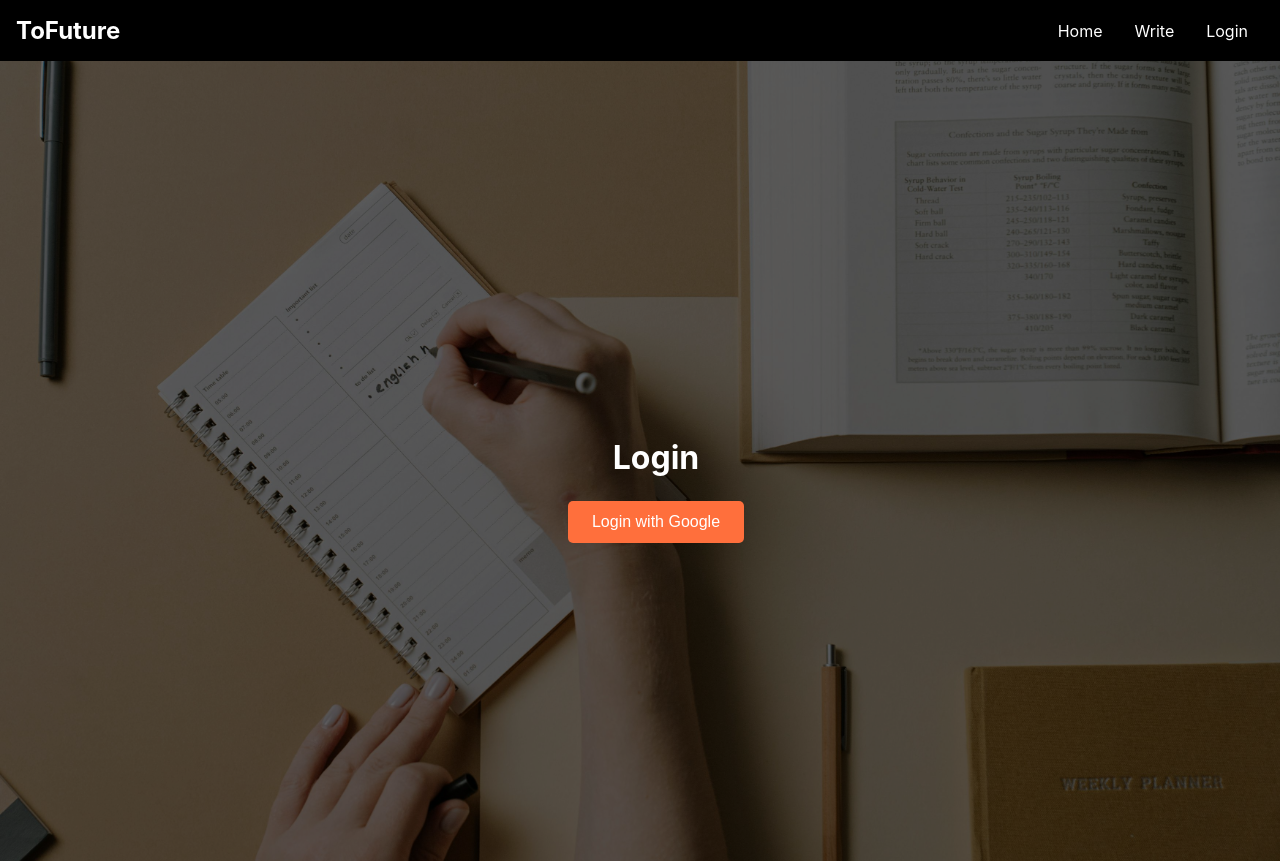
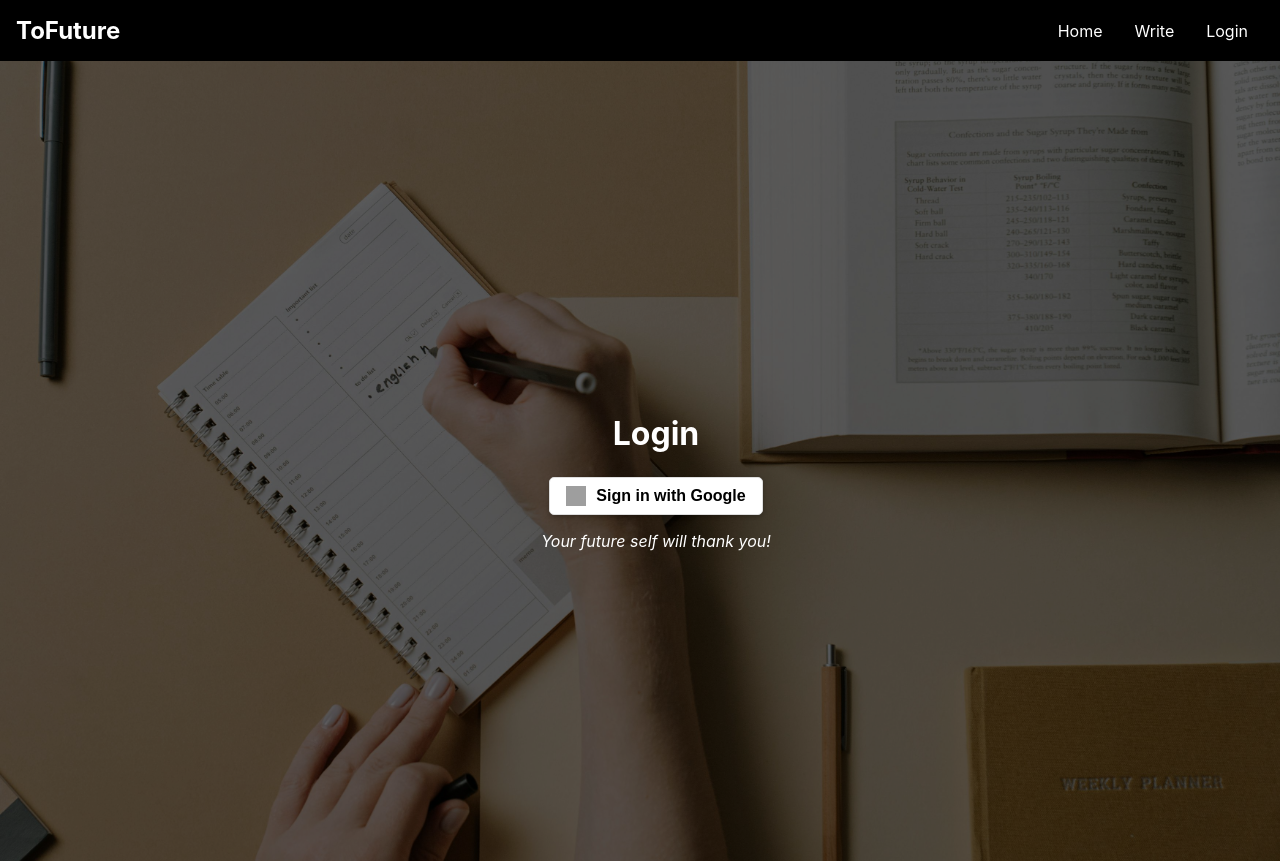
Before and after one commit to Abee04/timecapsule-new, a React (Create React App) app: page /login in a window 1280 px wide. Built offline with nearby package versions, Linux system fonts and the light colour scheme; no server answers; grey boxes are pictures that could not be loaded.

Commit message:
changes the UI of login

```diff
--- a/public/index.html
+++ b/public/index.html
@@ -2,42 +2,17 @@
 <html lang="en">
   <head>
     <meta charset="utf-8" />
-    <link rel="icon" href="%PUBLIC_URL%/favicon.ico" />
+    <link rel="icon" href="/favicon.ico" />
     <meta name="viewport" content="width=device-width, initial-scale=1" />
     <meta name="theme-color" content="#000000" />
-    <meta
-      name="description"
-      content="Web site created using create-react-app"
-    />
-    <link rel="apple-touch-icon" href="%PUBLIC_URL%/logo192.png" />
-    <!--
-      manifest.json provides metadata used when your web app is installed on a
-      user's mobile device or desktop. See https://developers.google.com/web/fundamentals/web-app-manifest/
-    -->
-    <link rel="manifest" href="%PUBLIC_URL%/manifest.json" />
-    <!--
-      Notice the use of %PUBLIC_URL% in the tags above.
-      It will be replaced with the URL of the `public` folder during the build.
-      Only files inside the `public` folder can be referenced from the HTML.
-
-      Unlike "/favicon.ico" or "favicon.ico", "%PUBLIC_URL%/favicon.ico" will
-      work correctly both with client-side routing and a non-root public URL.
-      Learn how to configure a non-root public URL by running `npm run build`.
-    -->
+    <meta name="description" content="Web site created using create-react-app" />
+    <link rel="apple-touch-icon" href="/logo192.png" />
+    <link rel="preload" href="/images/google-icon.png" as="image" />
+    <link rel="manifest" href="/manifest.json" />
     <title>React App</title>
   </head>
   <body>
     <noscript>You need to enable JavaScript to run this app.</noscript>
     <div id="root"></div>
-    <!--
-      This HTML file is a template.
-      If you open it directly in the browser, you will see an empty page.
-
-      You can add webfonts, meta tags, or analytics to this file.
-      The build step will place the bundled scripts into the <body> tag.
-
-      To begin the development, run `npm start` or `yarn start`.
-      To create a production bundle, use `npm run build` or `yarn build`.
-    -->
   </body>
 </html>
--- a/src/components/Home.js
+++ b/src/components/Home.js
@@ -9,9 +9,7 @@ const Home = ({ user }) => {
         <h1 style={styles.title}>Welcome to ToFuture</h1>
         <p style={styles.description}>
           Ready to time capsule your messages? <br />
-          Store them securely and send them into the future! <br />
-          Let your words travel through time. <br />
-          Start your journey with ToFuture today.
+          Let your words travel through time, start your journey with ToFuture today! <br />
         </p>
         {user ? (
           <h2 style={styles.user}>Hello, {user.displayName}!</h2>
--- a/src/components/Login.js
+++ b/src/components/Login.js
@@ -1,23 +1,46 @@
-import React from 'react';
+import React, { useState } from 'react';
 import { signInWithGoogle } from '../firebase';
 import { useNavigate } from 'react-router-dom';
-import timeImage from '../assets/time1.jpg'; // Path to your image
+import timeImage from '../assets/time1.jpg';
 
 const Login = () => {
+  const [isSigningIn, setIsSigningIn] = useState(false); // Track signing-in status
   const navigate = useNavigate();
 
   const handleLogin = async () => {
-    await signInWithGoogle();
-    navigate('/');
+    if (isSigningIn) return; // Prevent multiple clicks
+    setIsSigningIn(true);
+    try {
+      await signInWithGoogle();
+      navigate('/');
+    } catch (error) {
+      console.error("Login failed:", error);
+    } finally {
+      setIsSigningIn(false); // Re-enable the button
+    }
   };
 
   return (
     <div style={styles.pageContainer}>
       <div style={styles.overlay}>
         <h2 style={styles.heading}>Login</h2>
-        <button style={styles.button} onClick={handleLogin}>
-          Login with Google
+        <button
+          style={{
+            ...styles.googleButton,
+            cursor: isSigningIn ? 'not-allowed' : 'pointer',
+            opacity: isSigningIn ? 0.6 : 1, // Visual feedback for disabled button
+          }}
+          onClick={handleLogin}
+          disabled={isSigningIn}
+        >
+          <img
+            src="https://developers.google.com/identity/images/g-logo.png"
+            alt="Google logo"
+            style={styles.googleLogo}
+          />
+          <span style={styles.googleText}>Sign in with Google</span>
         </button>
+        <p style={styles.toFutureMeText}>Your future self will thank you!</p>
       </div>
     </div>
   );
@@ -56,15 +79,34 @@ const styles = {
     color: '#fff',
     marginBottom: '1.5rem',
   },
-  button: {
-    padding: '0.75rem 1.5rem',
+  googleButton: {
+    display: 'flex',
+    alignItems: 'center',
+    justifyContent: 'center',
+    background: '#fff',
+    color: '#000',
+    border: '1px solid #ddd',
+    borderRadius: '5px',
+    padding: '0.5rem 1rem',
+    cursor: 'pointer',
+    boxShadow: '0 2px 4px rgba(0, 0, 0, 0.2)',
+    transition: 'background 0.3s',
+  },
+  googleLogo: {
+    width: '20px',
+    height: '20px',
+    marginRight: '10px',
+  },
+  googleText: {
     fontSize: '1rem',
-    cursor: 'pointer',
-    background: '#FF6F3C',
+    fontWeight: 'bold',
+  },
+  toFutureMeText: {
+    fontSize: '1rem',
     color: '#fff',
-    border: 'none',
-    borderRadius: '5px',
-  },
+    marginTop: '1rem',
+    fontStyle: 'italic',
+  }
 };
 
 export default Login;
--- a/src/components/Navbar.js
+++ b/src/components/Navbar.js
@@ -1,6 +1,6 @@
 import React from 'react';
 import { Link } from 'react-router-dom';
-import { auth, logout } from '../firebase';
+import { logout } from '../firebase';
 
 const Navbar = ({ user }) => {
   return (
@@ -20,10 +20,46 @@ const Navbar = ({ user }) => {
 };
 
 const styles = {
-  navbar: { display: 'flex', justifyContent: 'space-between', alignItems: 'center', backgroundColor: '#000', padding: '1rem' }, // Changed to black
-  logo: { color: '#fff', margin: 0 },
-  link: { color: '#fff', textDecoration: 'none', margin: '0 1rem', fontSize: '1rem' },
-  logout: { background: '#ff4c4c', border: 'none', padding: '0.5rem 1rem', cursor: 'pointer' }
+  navbar: {
+    display: 'flex',
+    justifyContent: 'space-between',
+    alignItems: 'center',
+    backgroundColor: '#000', // Black navbar background
+    padding: '1rem',
+  },
+  logo: {
+    color: '#fff', // White logo text
+    margin: 0,
+  },
+  link: {
+    color: '#fff', // White links
+    textDecoration: 'none',
+    margin: '0 1rem',
+    fontSize: '1rem',
+  },
+  logout: {
+    color: '#fff', // White text for logout button
+    background: 'transparent', // Transparent background
+    border: '1px solid #fff', // White border
+    borderRadius: '5px',
+    padding: '0.5rem 1rem',
+    cursor: 'pointer',
+    fontSize: '1rem',
+    transition: 'all 0.3s ease', // Smooth hover effect
+  },
+  // Add pseudo-class styles for the logout button
+  logoutHover: {
+    background: '#fff', // White background on hover
+    color: '#000', // Black text on hover
+  },
+  logoutFocus: {
+    background: '#fff',
+    color: '#000',
+  },
+  logoutActive: {
+    background: '#ccc', // Light grey background when active
+    color: '#000',
+  },
 };
 
 export default Navbar;
```
Also changed, not shown: src/assets/Story.jpg (added).
